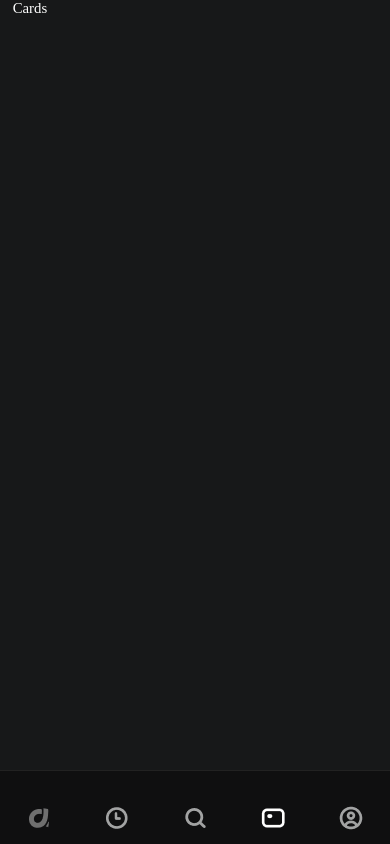
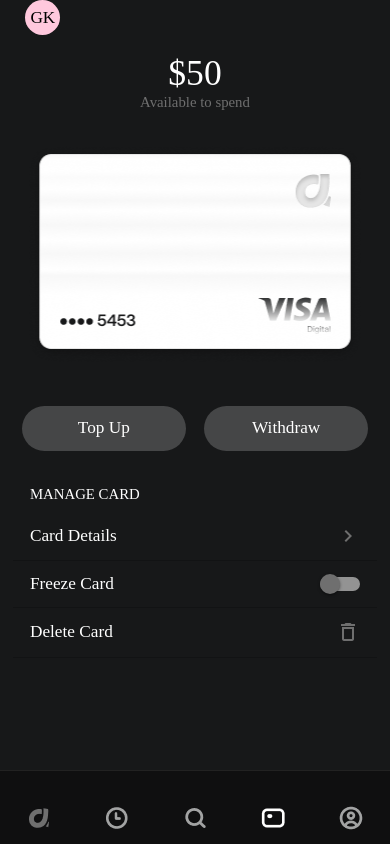
Before and after one commit to greatkene/shiga-test, a React Native app: screen /Cards in a window 390 px wide. Built offline with nearby package versions, Linux system fonts and the light colour scheme; a web font is replaced by a local one.

Commit message:
feat: card screen setup and top up screen setup

```diff
--- a/src/router/AppStack.tsx
+++ b/src/router/AppStack.tsx
@@ -5,6 +5,7 @@ import {
 } from "@react-navigation/native-stack";
 import { RootStackParamsList } from "./types";
 import { BottomTab } from "./BottomTab";
+import { TopUp } from "@screens/app";
 
 const Stack = createNativeStackNavigator<RootStackParamsList>();
 const headerOptions: NativeStackNavigationOptions = { headerShown: false };
@@ -13,6 +14,7 @@ const AppStack = () => {
   return (
     <Stack.Navigator screenOptions={headerOptions}>
       <Stack.Screen name="Tab" component={BottomTab} />
+      <Stack.Screen name="TopUp" component={TopUp} />
     </Stack.Navigator>
   );
 };
--- a/src/screens/app/Cards.tsx
+++ b/src/screens/app/Cards.tsx
@@ -1,14 +1,134 @@
-import { StyleSheet, View } from "react-native";
-import React from "react";
+import {
+  StyleSheet,
+  View,
+  Image,
+  TouchableOpacity,
+  Switch,
+} from "react-native";
+import React, { useState } from "react";
 import ScreenWrapper from "@screens/ScreenWrapper";
-import { AppText } from "@atoms";
+import { AppHeader, AppText } from "@atoms";
+import { Colors, RPW, Sizes } from "@theme";
+import { MaterialIcons } from "@expo/vector-icons";
+import { RootStackProps } from "@router/types";
 
-export const Cards = () => {
+export const Cards = ({ navigation }: RootStackProps<"Cards">) => {
+  const [isCardFrozen, setIsCardFrozen] = useState(false);
+
+  const toggleCardFreeze = () => setIsCardFrozen(!isCardFrozen);
+
   return (
     <ScreenWrapper>
-      <AppText>Cards</AppText>
+      <AppHeader title="" />
+      <View style={styles.header}>
+        <AppText style={{ fontSize: Sizes.font34 }} big fontBold>
+          $50
+        </AppText>
+        <AppText gray>Available to spend</AppText>
+      </View>
+
+      <View style={styles.cardContainer}>
+        <Image
+          source={require("@assets/image/card.png")}
+          style={styles.cardImage}
+        />
+      </View>
+
+      <View style={styles.actionsContainer}>
+        <TouchableOpacity
+          onPress={() => navigation.navigate("TopUp")}
+          style={styles.actionButton}
+        >
+          <AppText centered style={styles.actionButtonText}>
+            Top Up
+          </AppText>
+        </TouchableOpacity>
+        <TouchableOpacity style={styles.actionButton}>
+          <AppText centered style={styles.actionButtonText}>
+            Withdraw
+          </AppText>
+        </TouchableOpacity>
+      </View>
+
+      <View style={styles.manageCardContainer}>
+        <AppText style={styles.manageCardText}>MANAGE CARD</AppText>
+        <View style={styles.manageCardOption}>
+          <AppText style={styles.manageCardOptionText}>Card Details</AppText>
+          <MaterialIcons
+            name="keyboard-arrow-right"
+            size={24}
+            color={Colors.subText}
+          />
+        </View>
+        <View style={styles.manageCardOption}>
+          <AppText style={styles.manageCardOptionText}>Freeze Card</AppText>
+          <Switch
+            value={isCardFrozen}
+            onValueChange={toggleCardFreeze}
+            thumbColor={isCardFrozen ? Colors.primary : Colors.subText}
+          />
+        </View>
+        <View style={styles.manageCardOption}>
+          <AppText style={styles.manageCardOptionText}>Delete Card</AppText>
+          <MaterialIcons
+            name="delete-outline"
+            size={24}
+            color={Colors.subText}
+          />
+        </View>
+      </View>
     </ScreenWrapper>
   );
 };
 
-const styles = StyleSheet.create({});
+const styles = StyleSheet.create({
+  header: {
+    alignItems: "center",
+    marginVertical: Sizes.font16,
+  },
+
+  cardContainer: {
+    alignItems: "center",
+    marginVertical: Sizes.font16,
+  },
+  cardImage: {
+    width: RPW(85),
+  },
+  actionsContainer: {
+    flexDirection: "row",
+    justifyContent: "space-around",
+    marginVertical: Sizes.font16,
+  },
+  actionButton: {
+    backgroundColor: Colors.buttonLightBg,
+    paddingVertical: Sizes.font12,
+    paddingHorizontal: Sizes.font26,
+    borderRadius: Sizes.borderRadius,
+    marginTop: Sizes.font8,
+    width: RPW(42),
+  },
+  actionButtonText: {
+    color: Colors.white,
+    fontSize: Sizes.font16,
+  },
+  manageCardContainer: {
+    marginVertical: Sizes.font16,
+  },
+  manageCardText: {
+    marginLeft: Sizes.font16,
+    marginBottom: Sizes.font8,
+  },
+  manageCardOption: {
+    flexDirection: "row",
+    justifyContent: "space-between",
+    alignItems: "center",
+    paddingVertical: Sizes.font12,
+    paddingHorizontal: Sizes.font16,
+    borderBottomWidth: 1,
+    borderBottomColor: Colors.border,
+  },
+  manageCardOptionText: {
+    color: Colors.white,
+    fontSize: Sizes.font16,
+  },
+});
--- /dev/null
+++ b/src/screens/app/TopUp.tsx
@@ -0,0 +1,14 @@
+import { StyleSheet, View } from "react-native";
+import React from "react";
+import { AppText } from "@atoms";
+import ScreenWrapper from "@screens/ScreenWrapper";
+
+export const TopUp = () => {
+  return (
+    <ScreenWrapper>
+      <AppText>TopUp</AppText>
+    </ScreenWrapper>
+  );
+};
+
+const styles = StyleSheet.create({});
--- a/src/screens/app/index.ts
+++ b/src/screens/app/index.ts
@@ -3,3 +3,4 @@ export * from "./Transactions";
 export * from "./Cards";
 export * from "./Search";
 export * from "./Account";
+export * from "./TopUp";
```
Also changed, not shown: src/assets/image/card.png (added).
